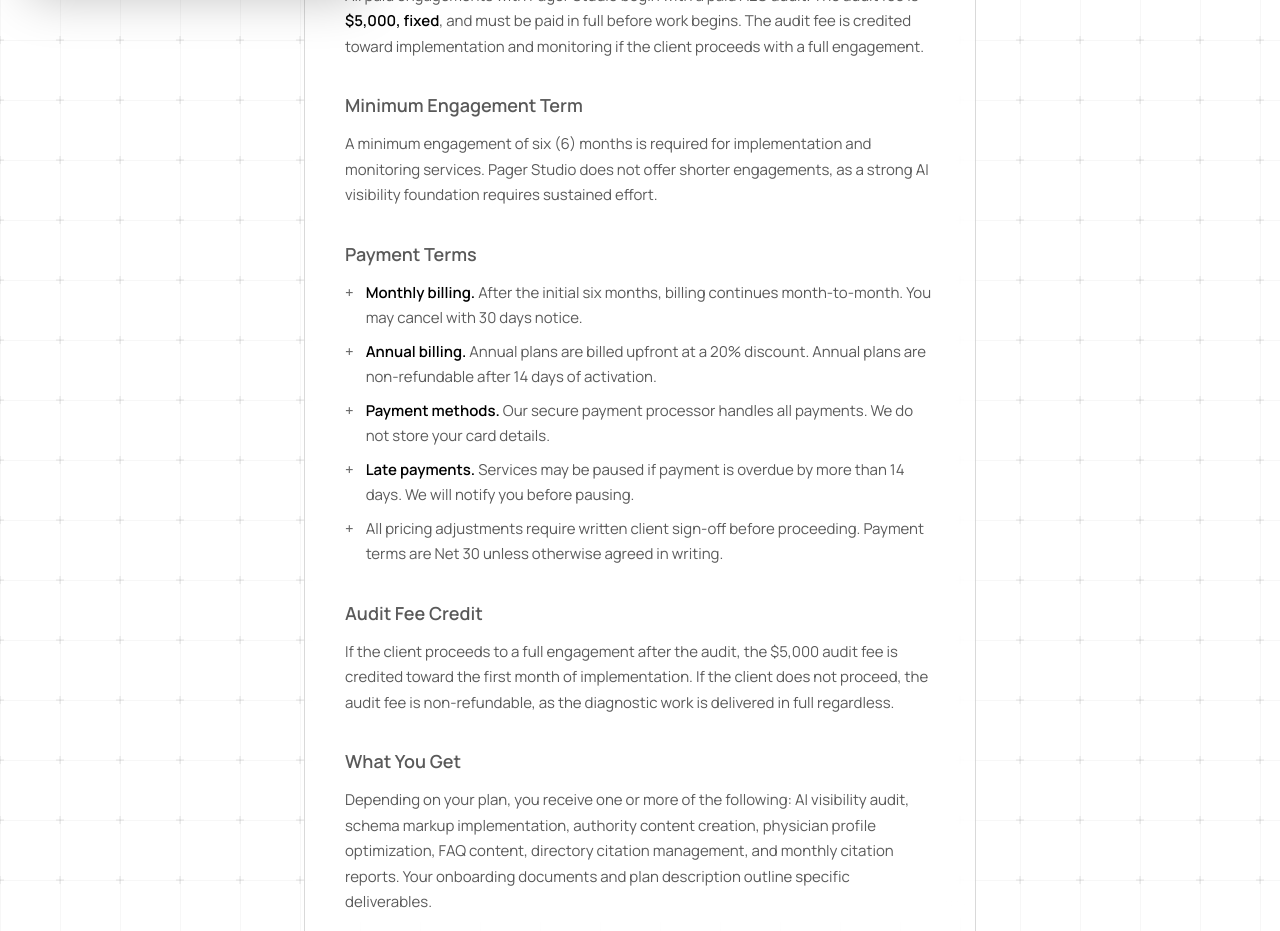
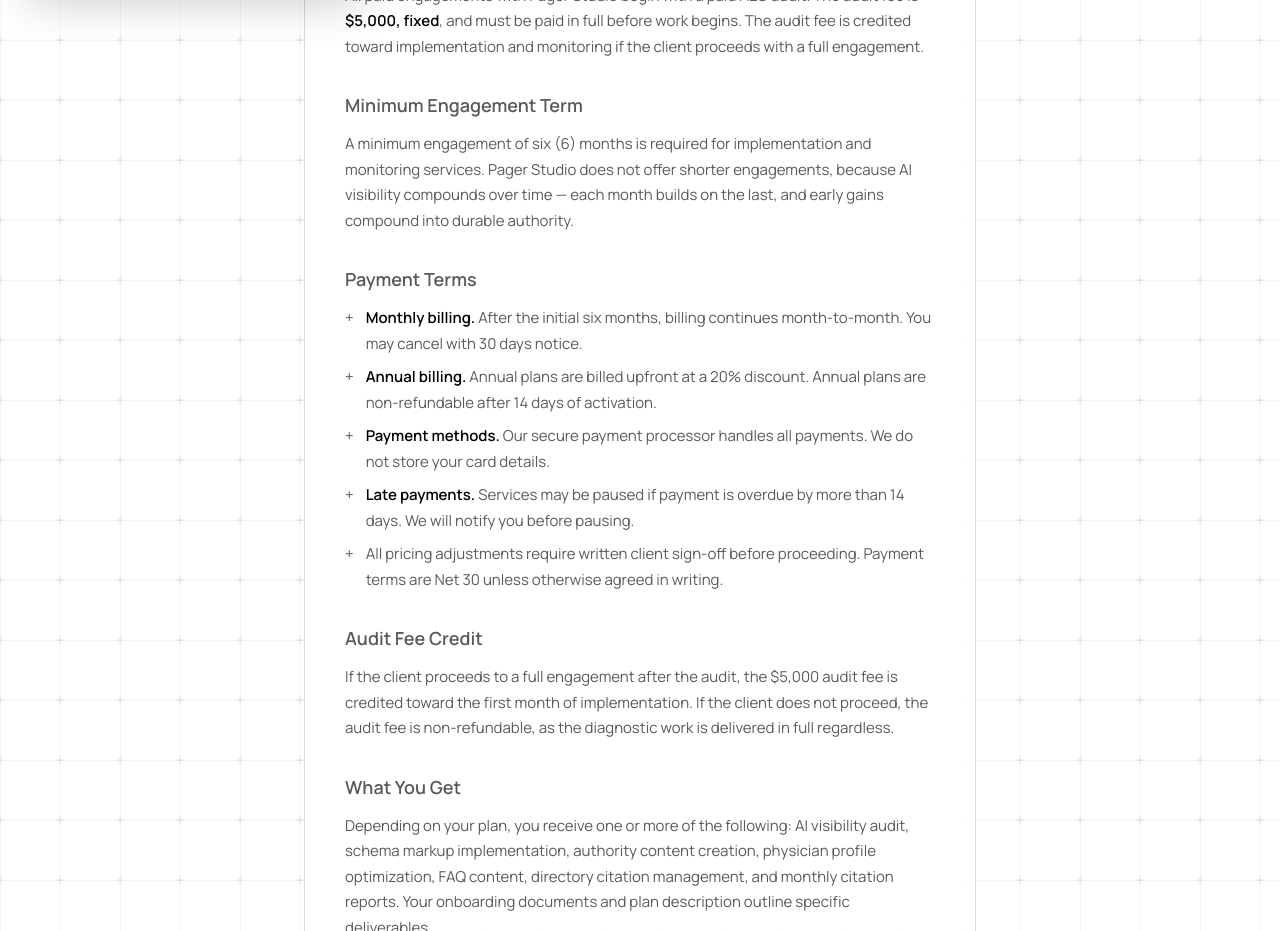
Before and after one commit to pagerstudio/pagerstudio, a Next.js app: page /terms in a window 1280 px wide. Shown: the part 800-1731 px from the top of the page. Built offline with nearby package versions, Linux system fonts and the light colour scheme.

Commit message:
Soften pricing and engagement term wording

```diff
--- a/src/app/page.tsx
+++ b/src/app/page.tsx
@@ -51,7 +51,7 @@
   },
   {
     label: "Transparent Pricing",
-    text: "The audit fee is fixed and disclosed upfront. Any pricing adjustments require your sign-off before proceeding.",
+    text: "The audit fee is fixed and disclosed upfront. No surprise charges — every cost is approved by you before it lands.",
   },
   {
     label: "Limited Capacity",
--- a/src/app/terms/page.tsx
+++ b/src/app/terms/page.tsx
@@ -85,8 +85,9 @@
               <p>
                 A minimum engagement of six (6) months is required for
                 implementation and monitoring services. Pager Studio does not offer shorter
-                engagements, as a strong AI visibility foundation requires
-                sustained effort.
+                engagements, because AI visibility compounds over time — each
+                month builds on the last, and early gains compound into durable
+                authority.
               </p>
             </section>
 
```
